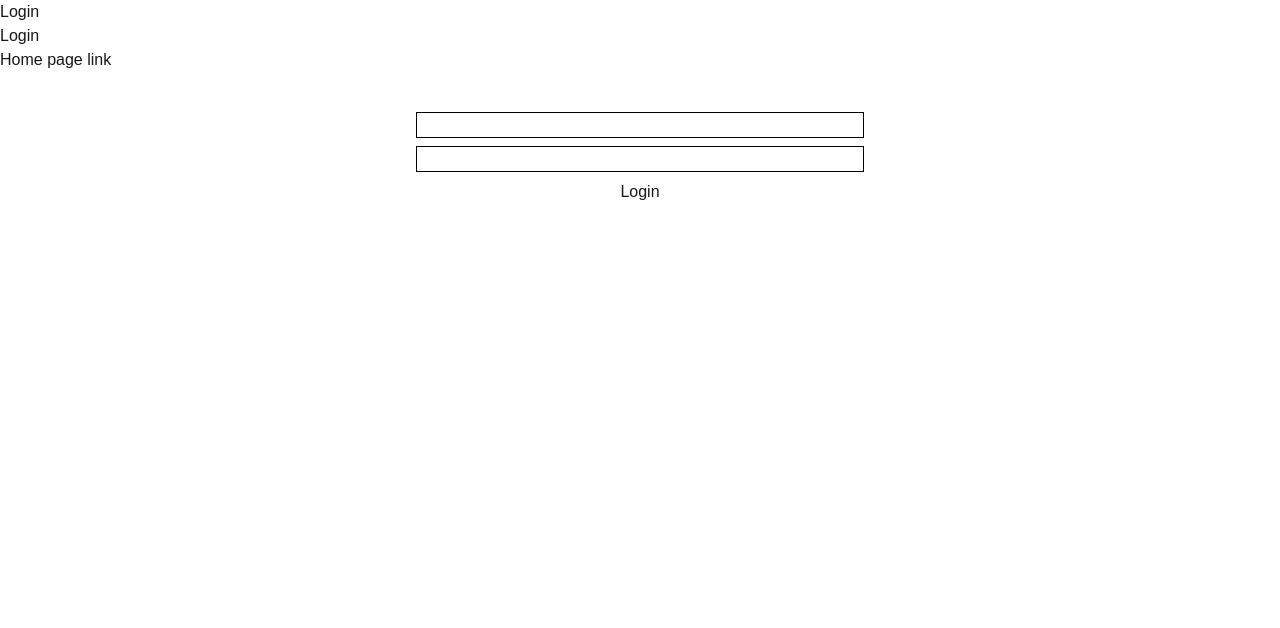
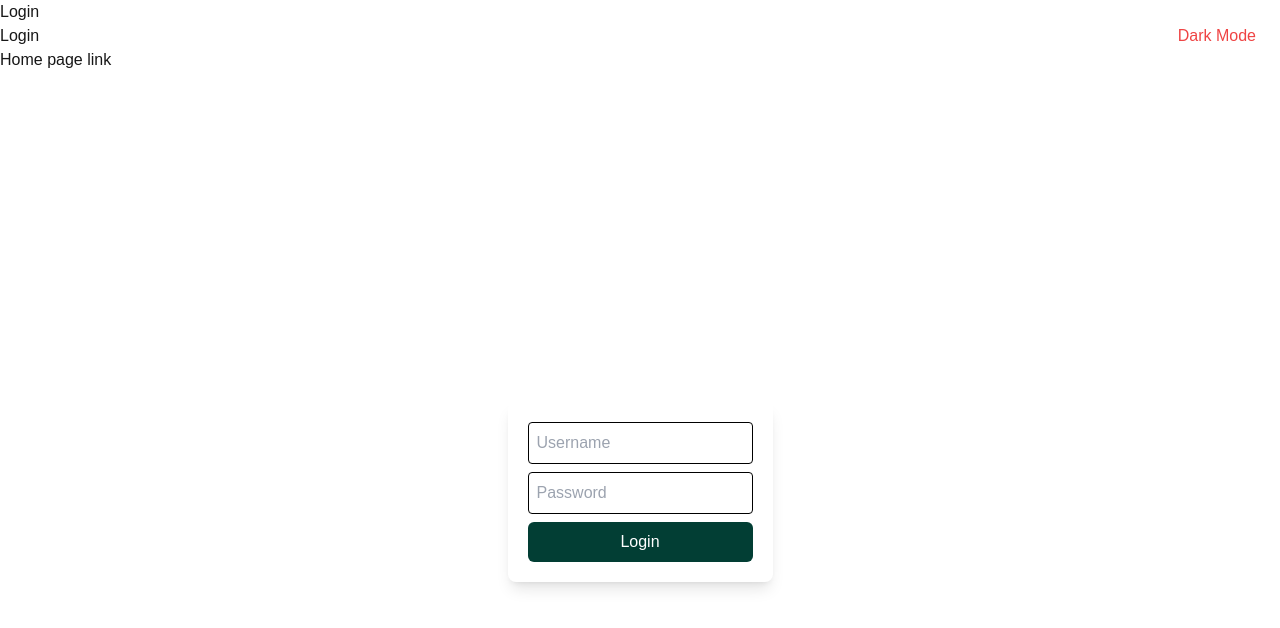
Before and after one commit to centgan/JOFOD, a Next.js app: page /login in a window 1280 px wide. Shown: the top 628 px of the page. Built offline with nearby package versions, Linux system fonts and the light colour scheme; no server answers.

Commit message:
Email verification and redirecting to respective file is working now.

```diff
--- a/app/api/auth/[...nextauth]/route.ts
+++ b/app/api/auth/[...nextauth]/route.ts
@@ -1,6 +1,7 @@
 import CredentialsProvider from "next-auth/providers/credentials";
 import NextAuth from "next-auth";
 import {query} from "@/database";
+import {NextResponse} from "next/server";
 
 const handler = NextAuth({
   session: {
@@ -16,30 +17,33 @@ const handler = NextAuth({
         password: {}
       },
       async authorize(credentials, req) {
-        // console.log({credentials});
+        // console.log(credentials);
 
         // wondering if this is really even necessary because I don't know if we're going to use a username
         // leaving it for now though
-        const isEmail = credentials?.user.includes('@');
-        const sql = isEmail ?
-          'SELECT * from defaultdb.users WHERE email=?;' :
-          'SELECT * from defaultdb.users WHERE username=?;';
+        const sql = 'SELECT * from defaultdb.users WHERE email=?;';
         const params = [credentials?.user];
         const results = await query(sql, params);
 
+        // probably return different values and based on the returned value throw different errors on the ui
+        // check if user exists
         if (results.length === 0) {
-          return null;
+          throw new Error('User was not found.');
         }
 
-        if (credentials?.password === results[0].password) {
+        // will need to do hashing and shit as well again here
+        if (credentials?.password !== results[0].password) {
           // console.log({id: results[0].user_id, username: results[0].username, email: results[0].email});
-          return {
-            id: results[0].user_id,
-            username: results[0].username,
-            email: results[0].email,
-          }
+          throw new Error('Incorrect password.');
         }
-        return null;
+        // check if user has been activated
+        if (!results[0].active) {
+          throw new Error('Inactive user. Please activate your account before logging in.');
+        }
+        return {
+          id: results[0].id,
+          email: results[0].email,
+        }
       }
     })
   ],
--- a/app/api/auth/register/route.ts
+++ b/app/api/auth/register/route.ts
@@ -18,7 +18,7 @@ async function emailVerif(user) {
   const write_params = [user.id, token];
   const write_res = await query(write_sql, write_params);
   if (write_res.affectedRows === 0) {
-    return NextResponse.json({ error: 'Database error' }, {status: 500});
+    throw new Error('couldnt write to database');
   }
 
   const mailgun = new Mailgun(formData);
@@ -32,7 +32,9 @@ async function emailVerif(user) {
   };
 
   await client.messages.create(DOMAIN, messageData);
-  // redirect('/register/success');
+  return null;
+  // redirect is handled by client side maybe would be better for server side but for now just making it in client side
+  // redirect('/register/email-verif');
 }
 
 async function employeeHandler(request_json) {
@@ -78,7 +80,9 @@ async function employeeHandler(request_json) {
         return NextResponse.json({ error: 'Database issue' }, {status: 500 });
       }
       request_json.id = results.insertId;
+      console.log(request_json);
       await emailVerif(request_json);
+      console.log('post');
       return NextResponse.json({ user_id: results.insertId }, {status: 200 });
     }
     return NextResponse.json({ error: 'Database issue' }, {status: 500 });
--- a/app/login/form.tsx
+++ b/app/login/form.tsx
@@ -1,33 +1,57 @@
 "use client";
 
-import { FormEvent } from "react";
+import { FormEvent, useState } from "react";
 import { signIn } from "next-auth/react";
 import { useRouter } from "next/navigation";
 
+type SignInResult = {
+  error?: string;
+  status?: number;
+  ok?: boolean;
+};
+
 export default function LoginForm() {
+  const [error, setError] = useState<string>('');
+  const [isDarkMode, setIsDarkMode] = useState<boolean>(false);
   const router = useRouter();
+
   const handleSubmit = async (e: FormEvent<HTMLFormElement>) => {
     e.preventDefault();
     const formData = new FormData(e.currentTarget);
-    const response = await signIn('credentials', {
+    const response: SignInResult = (await signIn('credentials', {
       user: formData.get('user'),
       password: formData.get('password'),
       redirect: false,
-    });
-    // console.log('haidf');
-    console.log({response});
-    if(!response?.error) {
+    })) as SignInResult;
+
+    // console.log({ response });
+    // if invalid response then don't go anywhere and just show errors to user
+    if (!response.ok) {
+      setError(response.error || '');
+    } else {
       router.push('/');
-      router.refresh();
     }
-    // console.log('response');
+  };
+
+  const toggleTheme = () => {
+    setIsDarkMode(!isDarkMode);
   };
 
   return (
-    <form className="flex flex-col gap-2 mx-auto max-w-md mt-10" onSubmit={handleSubmit}>
-      <input name="user" className="border border-black" type="text" />
-      <input name="password" className="border border-black" type="password" />
-      <button type="submit">Login</button>
-    </form>
-  )
+    <div className={`min-h-screen flex items-center justify-center ${isDarkMode ? 'bg-gray-900 text-white' : 'bg-white text-black'}`}>
+      <button onClick={toggleTheme} className="absolute top-4 right-4 p-2 rounded-md text-red-500">
+        {isDarkMode ? 'Light Mode' : 'Dark Mode'}
+      </button>
+      <form className="flex flex-col gap-2 mx-auto max-w-md mt-10 p-5 rounded-lg shadow-lg" onSubmit={handleSubmit}>
+        <input name="user" className={`border ${isDarkMode ? 'border-gray-700 bg-gray-800 text-white' : 'border-black bg-white text-black'} p-2 rounded`} type="text" placeholder="Username" />
+        <input name="password" className={`border ${isDarkMode ? 'border-gray-700 bg-gray-800 text-white' : 'border-black bg-white text-black'} p-2 rounded`} type="password" placeholder="Password" />
+        {error && (
+          <p className={`text-red-500`}>{error}</p>
+        )}
+        <button type="submit" className={`p-2 rounded-md ${isDarkMode ? 'bg-teal-500 text-white' : 'bg-[#023e34] text-white'} hover:opacity-80`}>
+          Login
+        </button>
+      </form>
+    </div>
+  );
 }
--- a/app/register/success/page.tsx
+++ b/app/register/email-verif/page.tsx
@@ -1,7 +1,7 @@
 export default function Success() {
   return (
     <div>
-      hey success
+      hey check your inbox to verify the email.
     </div>
   )
 }
--- a/app/register/employee/page.tsx
+++ b/app/register/employee/page.tsx
@@ -96,6 +96,9 @@ export default function EmployeeRegistrationPage() {
       return;
     } else {
       //redirect
+      // find this to be kind of slow, so I need to incorporate some kind of sign that the request has gone through or
+      // I need to make it faster.
+      router.push('/register/email-verif');
       setEmailExists(false);
       setInternalError(false);
     }
--- a/app/register/employer/page.tsx
+++ b/app/register/employer/page.tsx
@@ -68,6 +68,7 @@ export default function EmployerRegistrationPage() {
         userType: 'employer',
       }),
     });
+
     if (response?.status === 409) {
       setEmailExists(true);
       console.log('email exists already');
@@ -77,7 +78,9 @@ export default function EmployerRegistrationPage() {
       console.log('internal error occurred');
       return;
     } else {
-      //redirect
+      // redirect to get email verified page
+      console.log('should be pushing to new route now')
+      router.push('/register/email-verif')
       setEmailExists(false);
       setInternalError(false);
     }
```
